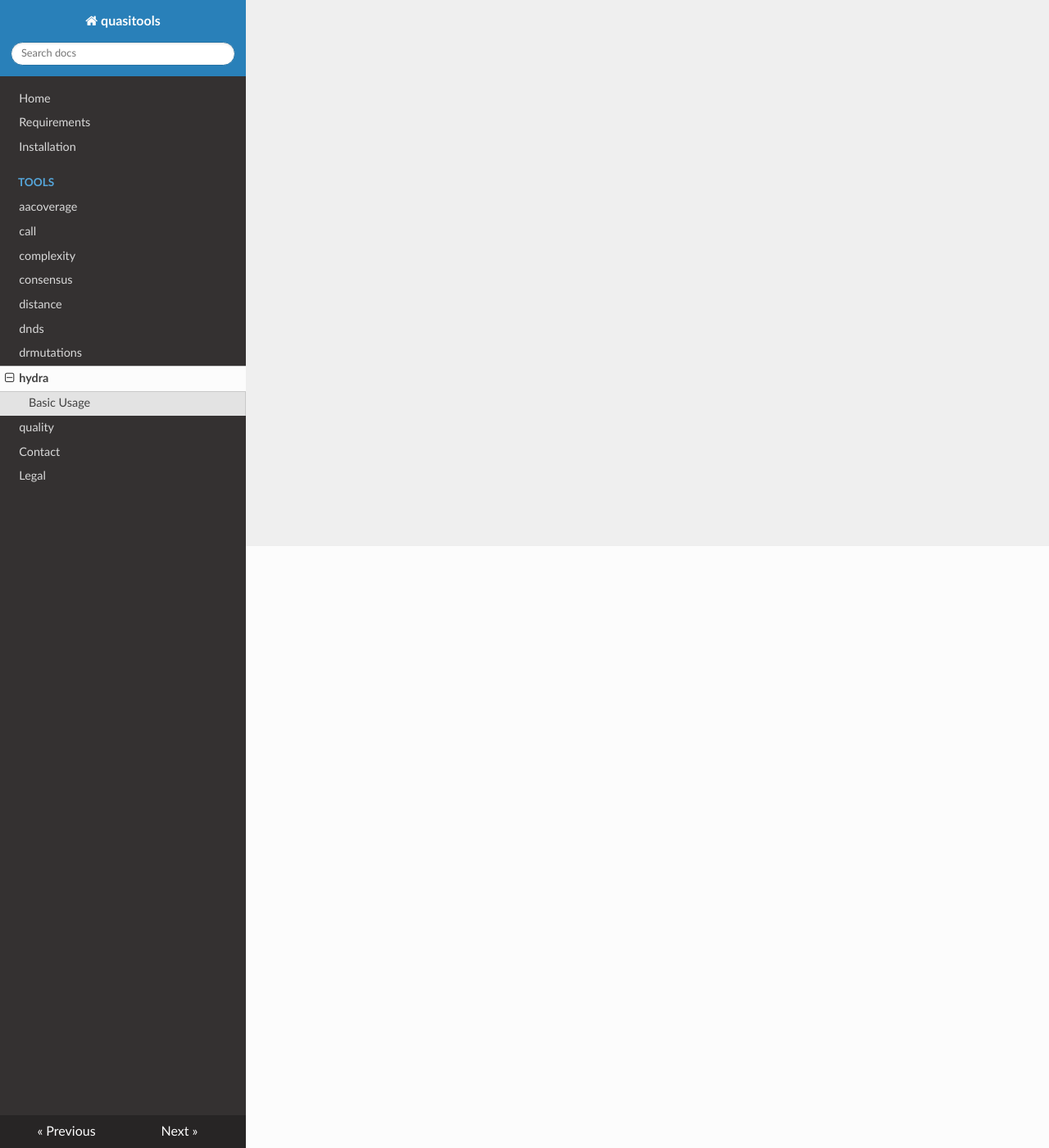
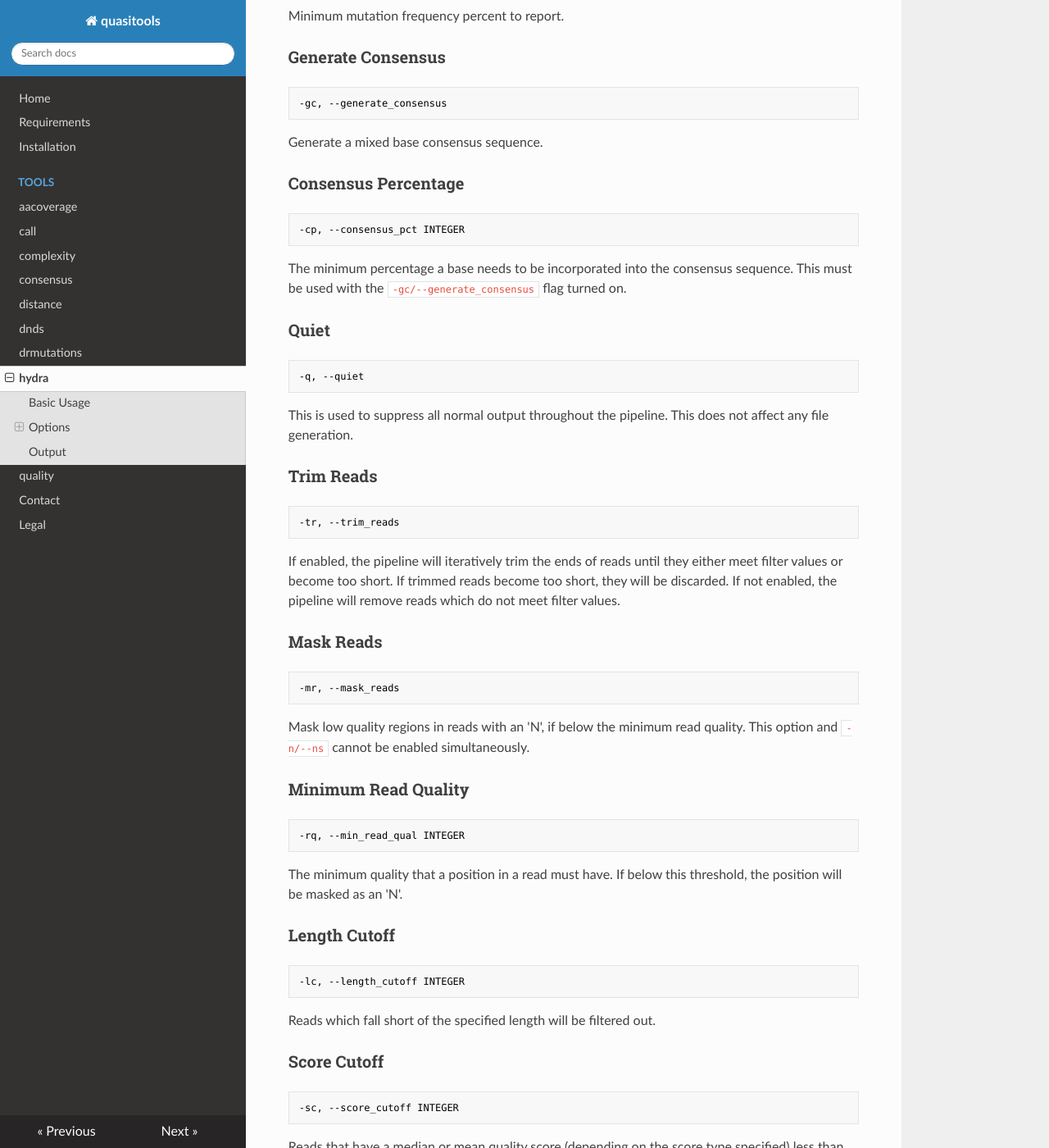
Before and after one commit to phac-nml/quasitools, an MkDocs documentation site: the page built from docs/hydra.md, in a window 1280 px wide and 1400 px high, scrolled down 734 px. Shown: the whole window at 82% size. Built offline with MkDocs 1.6.1, drawn with Linux system fonts in a browser that asks for light colours; nearby versions of some CDN libraries; some of the changed text lies outside the part shown.

````diff
--- a/docs/hydra.md
+++ b/docs/hydra.md
@@ -5,4 +5,172 @@ Identify HIV drug resistance in a next generation sequencing dataset.
 ## Basic Usage
 
 ```
+quasitools hydra [OPTIONS] <FORWARD READS> [REVERSE READS]
 ```
+
+## Options
+
+### Output
+
+```text
+-o, --output DIRECTORY
+```
+
+This is used to redirect from standard output to a file.
+
+### Mutation Database
+
+```text
+-m, --mutation_db FILE
+```
+
+### Reporting Threshold
+
+```text
+-rt, --reporting_threshold INTEGER
+```
+
+Minimum mutation frequency percent to report.
+
+### Generate Consensus
+
+```text
+-gc, --generate_consensus
+```
+
+Generate a mixed base consensus sequence.
+
+### Consensus Percentage
+
+```text
+-cp, --consensus_pct INTEGER
+```
+
+The minimum percentage a base needs to be incorporated into the consensus sequence. This must be used with the `-gc/--generate_consensus` flag turned on.
+
+### Quiet
+
+```text
+-q, --quiet
+```
+
+This is used to suppress all normal output throughout the pipeline. This does not affect any file generation.
+
+### Trim Reads
+
+```text
+-tr, --trim_reads
+```
+
+If enabled, the pipeline will iteratively trim the ends of reads until they either meet filter values or become too short. If trimmed reads become too short, they will be discarded.
+If not enabled, the pipeline will remove reads which do not meet filter values.
+
+### Mask Reads
+
+```text
+-mr, --mask_reads
+```
+
+Mask low quality regions in reads with an 'N', if below the minimum read quality. This option and `-n/--ns` cannot be enabled simultaneously.
+
+### Minimum Read Quality
+
+```text
+-rq, --min_read_qual INTEGER
+```
+
+The minimum quality that a position in a read must have. If below this threshold, the position will be masked as an 'N'.
+
+### Length Cutoff
+
+```text
+-lc, --length_cutoff INTEGER
+```
+
+Reads which fall short of the specified length will be filtered out.
+
+### Score Cutoff
+
+```text
+-sc, --score_cutoff INTEGER
+```
+
+Reads that have a median or mean quality score (depending on the score type specified) less than the score cutoff value will be filtered out.
+
+### Mean or Median Score
+
+```text
+-me, --median / -mn, --mean
+```
+
+This determines whether the pipeline will use a mean or median (default) score as a cutoff for read filtering.
+
+### Filter N's
+
+```text
+-n, --ns
+```
+
+If enabled, the pipeline will discard any reads that contain N characters.
+
+### Error Rate
+
+```text
+-e, --error_rate FLOAT
+```
+
+Error rate for the sequencing platform.
+
+### Minimum Variant Quality
+
+```text
+-vq, --minimum_variant_qual INTEGER
+```
+
+Minimum quality for variant to be included for processing in the pipeline.
+
+### Minimum Depth
+
+```text
+-md, --min_dp INTEGER
+```
+
+Minimum required read depth for variant included for processing in the pipeline.
+
+### Minimum Allele Count
+
+```text
+-ma, --min_ac INTEGER
+```
+
+The minimum required allele count for variant to be included for processing in the pipeline.
+
+### Minimum Frequency
+
+```text
+-mf, --min_freq FLOAT
+```
+
+The minimum required frequency for mutation to be included for processing in the pipeline.
+
+### ID
+
+```text
+-i, --id TEXT
+```
+
+This is used to specifiy a FASTA sequence identifier to be used in the consensus report.
+
+## Output
+
+The output directory location will default to the current directory and will be called `data/`. It will include the following output files:
+
+* align.bam
+* align.bam.bai
+* consensus.fasta
+* coverage_file.csv
+* dr_report.csv
+* filtered.fastq
+* hydra.vcf
+* mutation_report.hmcf
+* stats.txt
````
Also changed, not shown: README.md (+4 -1 lines), docs/aacoverage.md (+6 -2 lines), docs/call.md (+77 -7 lines), docs/consensus.md (+25 -5 lines), docs/dnds.md (+8 -2 lines), docs/drmutations.md (+16 -6 lines).
